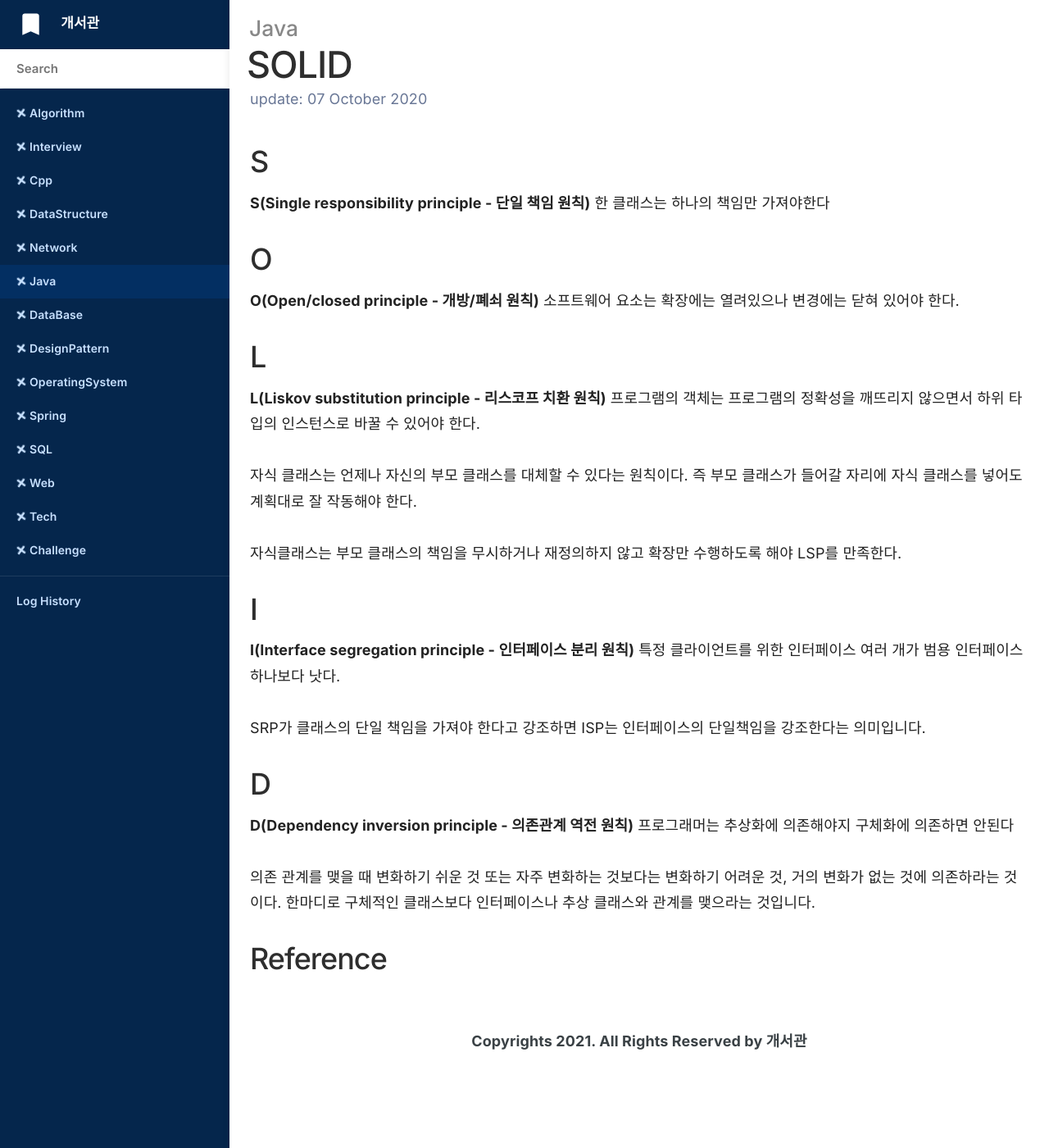
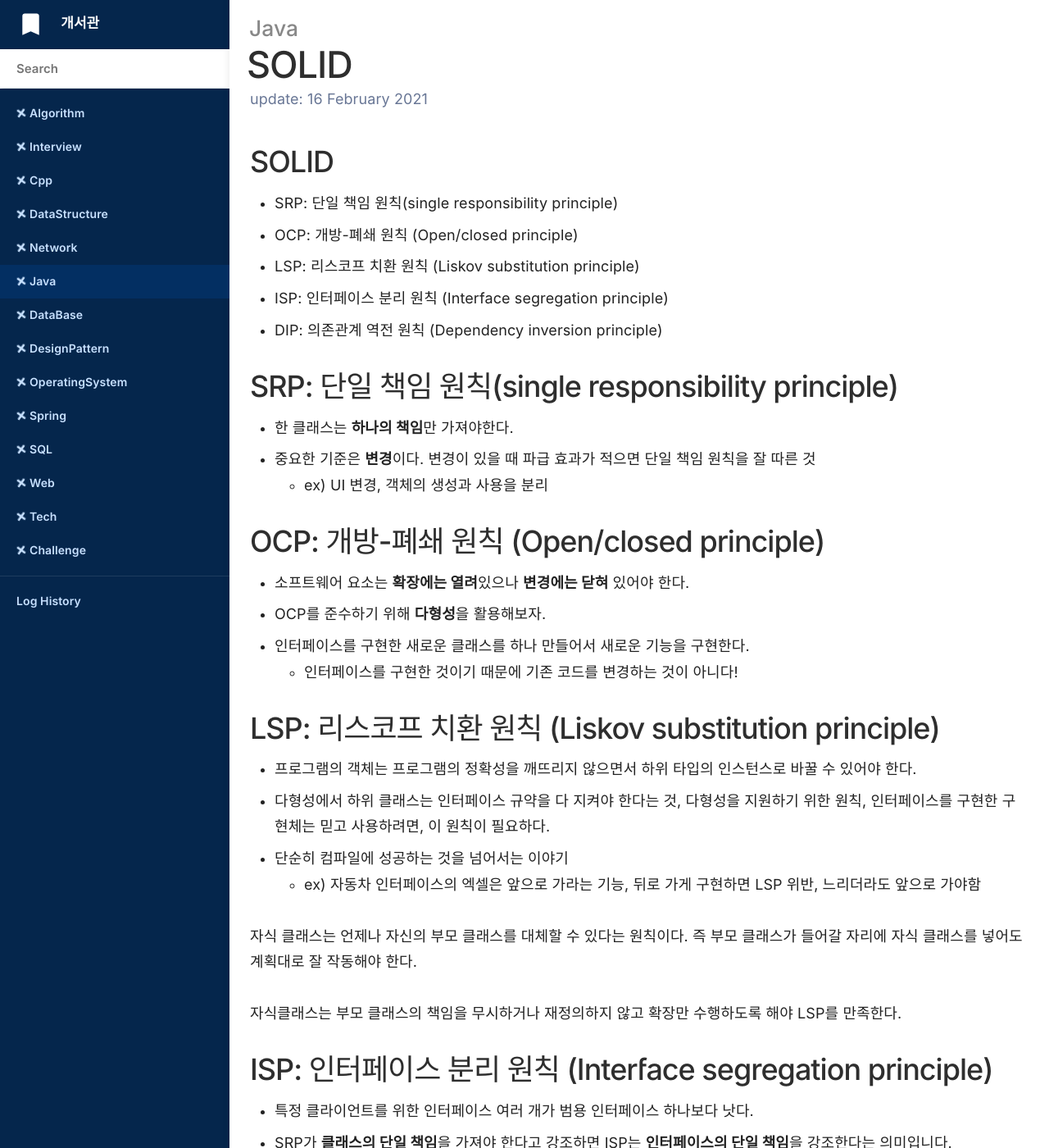
Before and after one commit to doorisopen/record, a Jekyll site: the page built from _docs/Java/2020-10-07-java-solid.md, in a window 1280 px wide and 1400 px high. Shown: the whole window at 82% size. Built offline with Jekyll 4.4.1, drawn with Linux system fonts in a browser that asks for light colours; nearby versions of some CDN libraries; some web fonts are replaced; comment, search, counter and statistics services are not loaded; some of the changed text lies outside the part shown.

Commit message:
[Update] 2021-02-17 Java SOLID

```diff
--- a/_docs/Java/2020-10-07-java-solid.md
+++ b/_docs/Java/2020-10-07-java-solid.md
@@ -2,33 +2,51 @@
 title: "SOLID"
 category: Java
 date: 2020-10-07 00:30:59
+lastmod: 2021-02-16 00:30:59
 comments: true
 order: 14
 ---
 
 
-## S
-__S(Single responsibility principle - 단일 책임 원칙)__ 한 클래스는 하나의 책임만 가져야한다
+## SOLID
+* SRP: 단일 책임 원칙(single responsibility principle)
+* OCP: 개방-폐쇄 원칙 (Open/closed principle)
+* LSP: 리스코프 치환 원칙 (Liskov substitution principle)
+* ISP: 인터페이스 분리 원칙 (Interface segregation principle)
+* DIP: 의존관계 역전 원칙 (Dependency inversion principle)
 
-## O
-__O(Open/closed principle - 개방/폐쇠 원칙)__ 소프트웨어 요소는 확장에는 열려있으나 변경에는 닫혀 있어야 한다.
+## SRP: 단일 책임 원칙(single responsibility principle)
+* 한 클래스는 **하나의 책임**만 가져야한다.
+* 중요한 기준은 **변경**이다. 변경이 있을 때 파급 효과가 적으면 단일 책임 원칙을 잘 따른 것
+  + ex) UI 변경, 객체의 생성과 사용을 분리
 
-## L
-__L(Liskov substitution principle - 리스코프 치환 원칙)__ 프로그램의 객체는 프로그램의 정확성을 깨뜨리지 않으면서 하위 타입의 인스턴스로 바꿀 수 있어야 한다.
+## OCP: 개방-폐쇄 원칙 (Open/closed principle)
+* 소프트웨어 요소는 **확장에는 열려**있으나 **변경에는 닫혀** 있어야 한다.
+* OCP를 준수하기 위해 **다형성**을 활용해보자.
+* 인터페이스를 구현한 새로운 클래스를 하나 만들어서 새로운 기능을 구현한다.
+  + 인터페이스를 구현한 것이기 때문에 기존 코드를 변경하는 것이 아니다!
+
+## LSP: 리스코프 치환 원칙 (Liskov substitution principle)
+* 프로그램의 객체는 프로그램의 정확성을 깨뜨리지 않으면서 하위 타입의 인스턴스로 바꿀 수 있어야 한다.
+* 다형성에서 하위 클래스는 인터페이스 규약을 다 지켜야 한다는 것, 다형성을 지원하기 위한 원칙, 인터페이스를 구현한 구현체는 믿고 사용하려면, 이 원칙이 필요하다.
+* 단순히 컴파일에 성공하는 것을 넘어서는 이야기
+  + ex) 자동차 인터페이스의 엑셀은 앞으로 가라는 기능, 뒤로 가게 구현하면 LSP 위반, 느리더라도 앞으로 가야함
 
 자식 클래스는 언제나 자신의 부모 클래스를 대체할 수 있다는 원칙이다. 즉 부모 클래스가 들어갈 자리에 자식 클래스를 넣어도 계획대로 잘 작동해야 한다.
 
 자식클래스는 부모 클래스의 책임을 무시하거나 재정의하지 않고 확장만 수행하도록 해야 LSP를 만족한다.
 
-## I
-__I(Interface segregation principle - 인터페이스 분리 원칙)__ 특정 클라이언트를 위한 인터페이스 여러 개가 범용 인터페이스 하나보다 낫다.
+## ISP: 인터페이스 분리 원칙 (Interface segregation principle)
+* 특정 클라이언트를 위한 인터페이스 여러 개가 범용 인터페이스 하나보다 낫다.
+* SRP가 **클래스의 단일 책임**을 가져야 한다고 강조하면 ISP는 **인터페이스의 단일 책임**을 강조한다는 의미입니다.
+* 자동차 인터페이스 -> 운전 인터페이스, 정비 인터페이스로 분리
+* 사용자 클라이언트 -> 운전자 클라이언트, 정비사 클라이언트로 분리
+* 분리하면 정비 인터페이스 자체가 변해도 운전자 클라이언트에 영향을 주지 않음
+* 인터페이스가 명확해지고, 대체 가능성이 높아진다.
 
-SRP가 클래스의 단일 책임을 가져야 한다고 강조하면 ISP는 인터페이스의 단일책임을 강조한다는 의미입니다.
-
-## D
-__D(Dependency inversion principle - 의존관계 역전 원칙)__ 프로그래머는 추상화에 의존해야지 구체화에 의존하면 안된다
-
-의존 관계를 맺을 때 변화하기 쉬운 것 또는 자주 변화하는 것보다는 변화하기 어려운 것, 거의 변화가 없는 것에 의존하라는 것이다. 한마디로 구체적인 클래스보다 인터페이스나 추상 클래스와 관계를 맺으라는 것입니다.
-
+## DIP: 의존관계 역전 원칙 (Dependency inversion principle)
+* 프로그래머는 추상화에 의존해야지 구체화에 의존하면 안된다.
+  + 쉽게 이야기해서 **구현 클래스에 의존하지 말고, 인터페이스에 의존**하라는 뜻
+* **구현이 아닌 역할(Role)에 의존하게 해야 한다**는 것과 같다. 객체 세상도 클라이언트가 인터페이스에 의존해야 유연하게 구현체를 변경할 수 있다! 구현체에 의존하게 되면 변경이 아주 어려워진다.
 
 ## Reference
```
